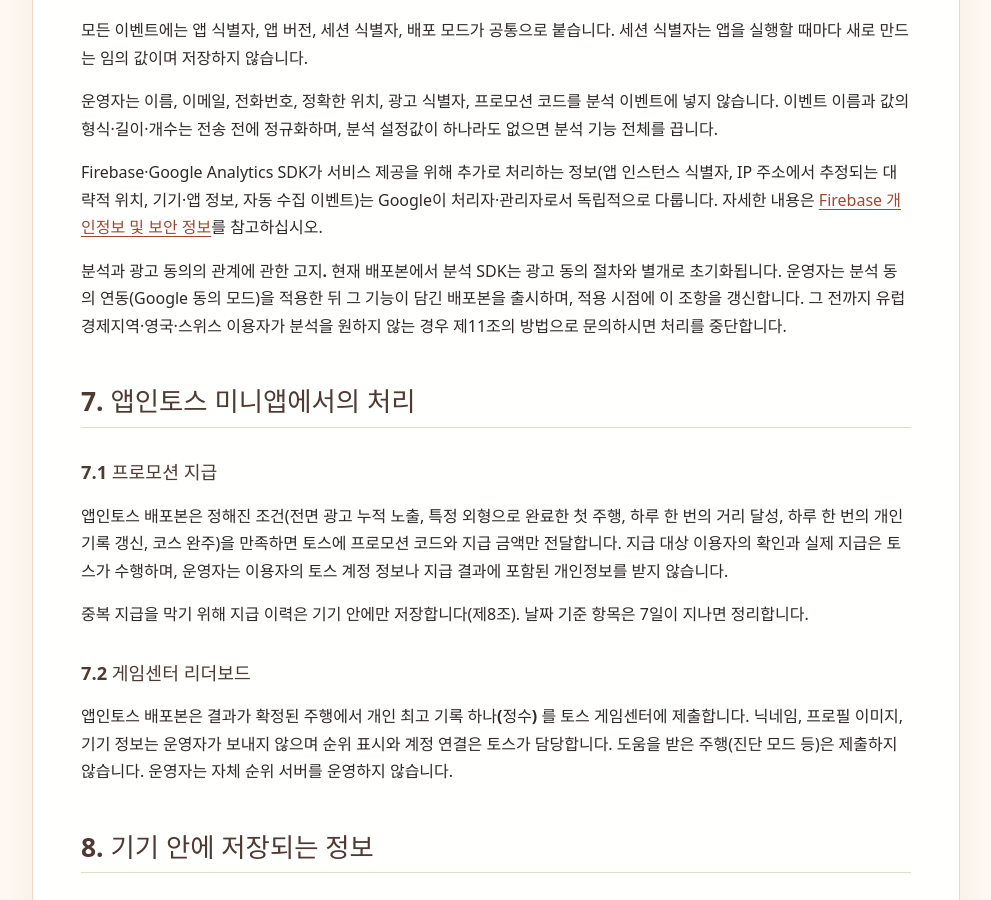
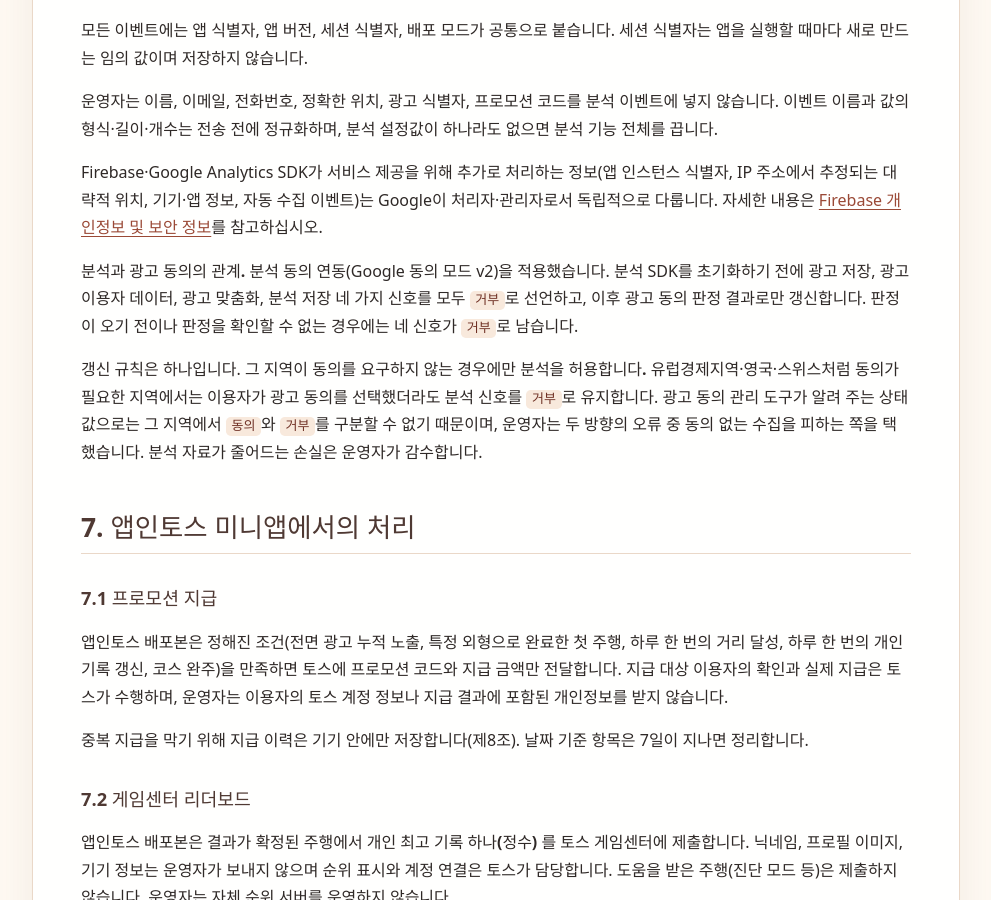
Before and after one commit to lilysnc/privacy-policies, a Jekyll site: the page built from steelball/index.md, in a window 1280 px wide and 900 px high, scrolled down 5563 px. Shown: the whole window, without its empty margins (144-1135 px from the left). Built offline with Jekyll 4.4.1, drawn with Linux system fonts in a browser that asks for light colours; some of the changed text lies outside the part shown.

Commit message:
docs(steelball): 제6조를 동의 모드 v2 실제 동작으로 갱신
적용 전 임시 문구는 적용 시점에 이 조항을 갱신하며 그 전까지 문의로 처리를
중단한다고 안내했다. 적용이 끝났으므로 실제 동작으로 바꿨다.

분석 SDK 초기화 전에 네 신호(광고 저장·광고 이용자 데이터·광고 맞춤화·분석
저장)를 모두 denied로 선언하고 광고 동의 판정으로만 갱신한다. 갱신 규칙은
하나다 - 그 지역이 동의를 요구하지 않을 때만 허용한다. 동의 관리 도구의
상태값으로는 EEA에서 동의와 거부를 구분할 수 없어(둘 다 OBTAINED) 두 방향의
오류 중 동의 없는 수집을 피하는 쪽을 택했다.

두 언어와 머리말 날짜·시행일·변경 이력을 함께 고쳤다.

```diff
--- a/steelball/index.md
+++ b/steelball/index.md
@@ -147,7 +147,9 @@ Firebase Analytics 웹 SDK는 **Google Play 배포본에서만** 동작합니다
 
 Firebase·Google Analytics SDK가 서비스 제공을 위해 추가로 처리하는 정보(앱 인스턴스 식별자, IP 주소에서 추정되는 대략적 위치, 기기·앱 정보, 자동 수집 이벤트)는 Google이 처리자·관리자로서 독립적으로 다룹니다. 자세한 내용은 [Firebase 개인정보 및 보안 정보](https://firebase.google.com/support/privacy)를 참고하십시오.
 
-**분석과 광고 동의의 관계에 관한 고지.** 현재 배포본에서 분석 SDK는 광고 동의 절차와 별개로 초기화됩니다. 운영자는 분석 동의 연동(Google 동의 모드)을 적용한 뒤 그 기능이 담긴 배포본을 출시하며, 적용 시점에 이 조항을 갱신합니다. 그 전까지 유럽경제지역·영국·스위스 이용자가 분석을 원하지 않는 경우 제11조의 방법으로 문의하시면 처리를 중단합니다.
+**분석과 광고 동의의 관계.** 분석 동의 연동(Google 동의 모드 v2)을 적용했습니다. 분석 SDK를 초기화하기 **전에** 광고 저장, 광고 이용자 데이터, 광고 맞춤화, 분석 저장 네 가지 신호를 모두 `거부`로 선언하고, 이후 광고 동의 판정 결과로만 갱신합니다. 판정이 오기 전이나 판정을 확인할 수 없는 경우에는 네 신호가 `거부`로 남습니다.
+
+갱신 규칙은 하나입니다. **그 지역이 동의를 요구하지 않는 경우에만 분석을 허용합니다.** 유럽경제지역·영국·스위스처럼 동의가 필요한 지역에서는 이용자가 광고 동의를 선택했더라도 분석 신호를 `거부`로 유지합니다. 광고 동의 관리 도구가 알려 주는 상태값으로는 그 지역에서 `동의`와 `거부`를 구분할 수 없기 때문이며, 운영자는 두 방향의 오류 중 **동의 없는 수집**을 피하는 쪽을 택했습니다. 분석 자료가 줄어드는 손실은 운영자가 감수합니다.
 
 ## 7. 앱인토스 미니앱에서의 처리
 
@@ -256,10 +258,11 @@ Google과 GitHub이 처리하는 정보는 **미국을 포함한 각 사업자
 - 운영 주체: 릴리에스앤씨
 - 개인정보 문의: [lilygames@lilysnc.com](mailto:lilygames@lilysnc.com)
 
-이 방침은 **2026년 8월 12일부터 시행**합니다.
+이 방침은 **2026년 8월 14일부터 시행**합니다.
 
 ## 변경 이력
 
+- 2026년 8월 14일: 제6조를 실제 동작으로 갱신했습니다. 분석 동의 연동(Google 동의 모드 v2)을 적용해 분석 SDK 초기화 **전에** 네 신호를 모두 `거부`로 선언하고 광고 동의 판정으로만 갱신하며, 동의를 요구하는 지역에서는 분석을 켜지 않습니다. 이전 문구의 "적용 전까지 문의로 처리를 중단한다"는 안내는 적용이 끝나 삭제했습니다.
 - 2026년 8월 12일: 글로벌 배포를 전제로 전면 개정. 보상형 광고 세 지점과 배너 상주 표면, 앱인토스 프로모션 지급과 게임센터 리더보드, 배포본별 데이터 흐름 차이를 반영했습니다. GDPR·UK GDPR 법적 근거와 이용자 권리, 미국 주 프라이버시 선택, 국외이전 근거, 감독기관 안내를 추가했습니다. 게임 안 `설정 > 광고 설정` 동의 철회 진입점과 분석·광고 동의의 현재 관계를 명시하고, 기기 저장 항목을 현재 스키마 기준으로 갱신했습니다. 영문판을 함께 게시했습니다.
 - 2026년 8월 3일: 대한민국 단독 배포를 전제로 GDPR 동의 양식(UMP)을 사용하지 않도록 정리하고, 광고 개인 최적화 제어 방법을 기기 설정 기준으로 안내
 - 2026년 8월 3일: Google Play 버전의 AdMob 배너·전면 광고, Firebase Analytics 이벤트와 공통 필드, 광고 식별자 처리, 국외 처리와 이용자 제어 방법을 반영
```
Also changed, not shown: other parts of steelball/index.md (+2 -2 lines), steelball/en/index.md (+7 -4 lines).
